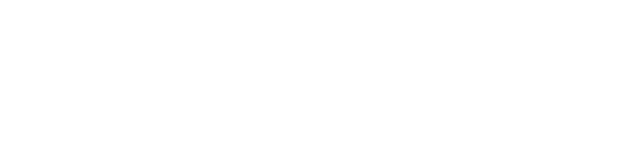
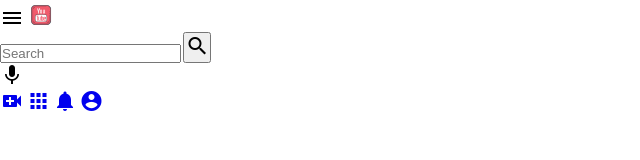
Before and after one commit to eslammongy/Youtube-UI, a plain HTML site: page index.html in a window 1280 px wide. Shown: the whole page, without its empty margins (0-640 px from the left). Drawn offline with nearby package versions, Linux system fonts and the light colour scheme; files that its build step writes are made by us from their sources.

Commit message:
designing header section Html

```diff
--- a/index.html
+++ b/index.html
@@ -11,6 +11,27 @@
 </head>
 
 <body>
+    <!-- designing header section -->
+    <header>
+        <div class="left-section">
+            <i class="material-icons logo">menu</i>
+            <img src="images/icons8-youtube-squared-400.png" height="30 " alt="images">
+        </div>
+        <div class="mid-section">
+            <form action="">
+                <input type="text" placeholder="Search" />
+                <button><i class="material-icons">search</i></button>
+            </form>
+            <i class="material-icons">mice</i>
+        </div>
+        <div class="right-section">
+            <a href="#"> <i class="material-icons">video_call</i></a>
+            <a href="#"> <i class="material-icons">apps</i></a>
+            <a href="#"> <i class="material-icons">notifications</i></a>
+            <a href="#"> <i class="material-icons">account_circle</i></a>
+
+        </div>
+    </header>
 
 </body>
 
```
Also changed, not shown: images/icons8-youtube-squared-400.png (added).
